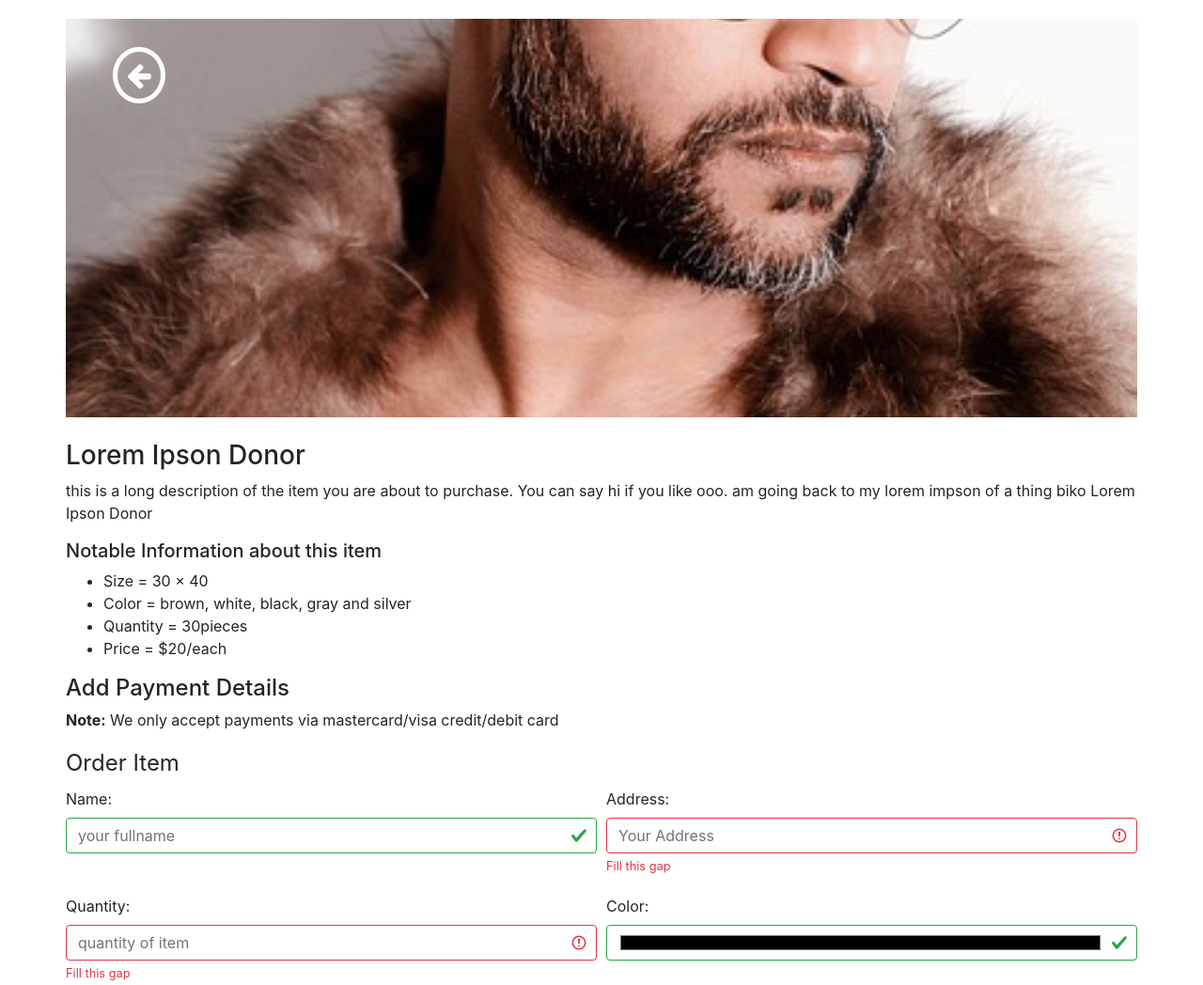
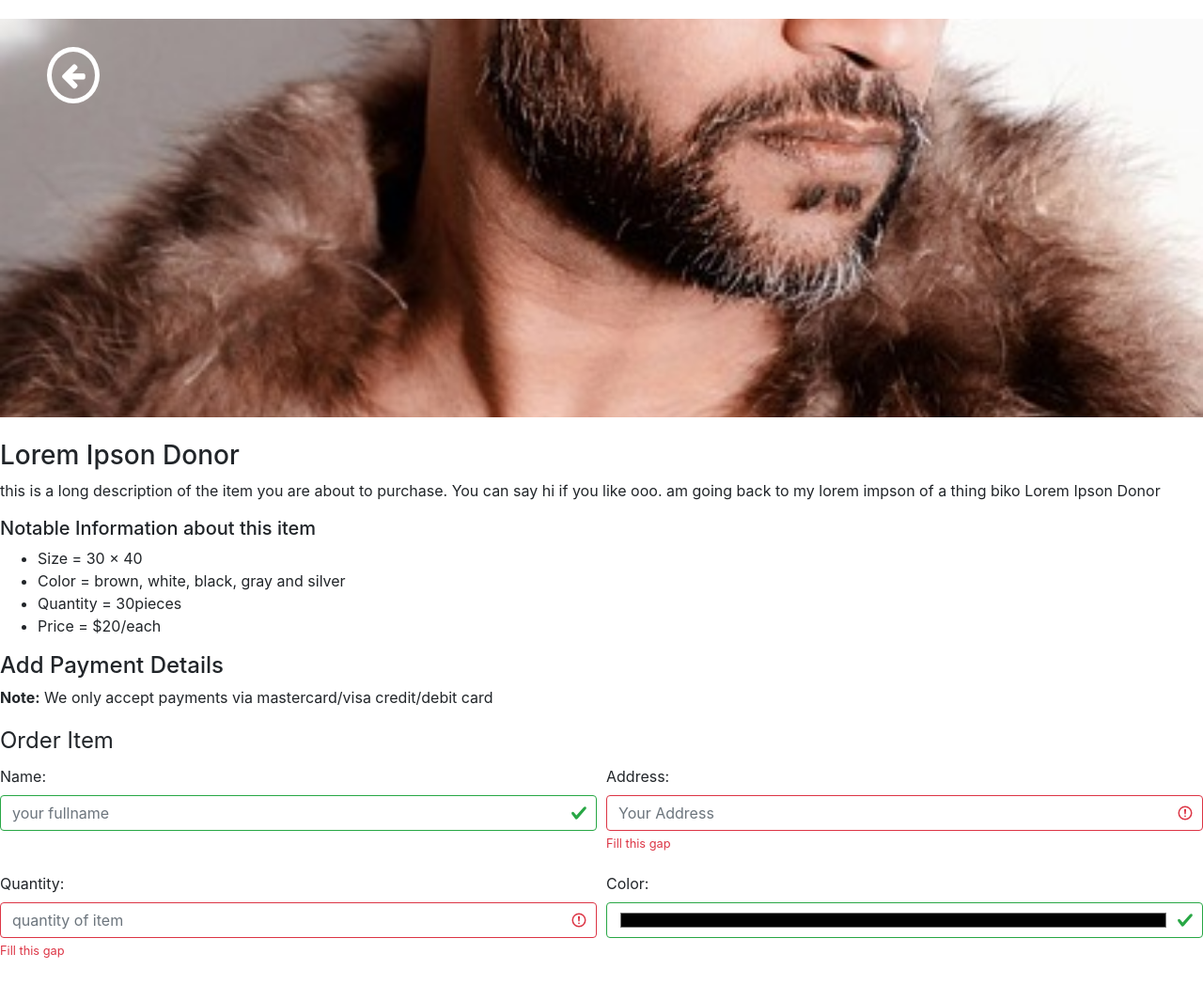
Before and after one commit to EsobeIsaac/emc, a plain HTML site: page purchase.html in a window 1280 px wide. Shown: the top 1048 px of the page at 94% size. Drawn offline with nearby package versions, Linux system fonts and the light colour scheme.

Commit message:
Update purchase.html

```diff
--- a/purchase.html
+++ b/purchase.html
@@ -18,7 +18,7 @@
 
 
     <body>
-        <div class="container p-10 purchase-container">
+        <div class="container-fluid purchase-container">
             <div class="post">
                 <a type="button" class="btn" href="index.html"><i class="fa fa-arrow-left back"></i></a>
             </div>
```
